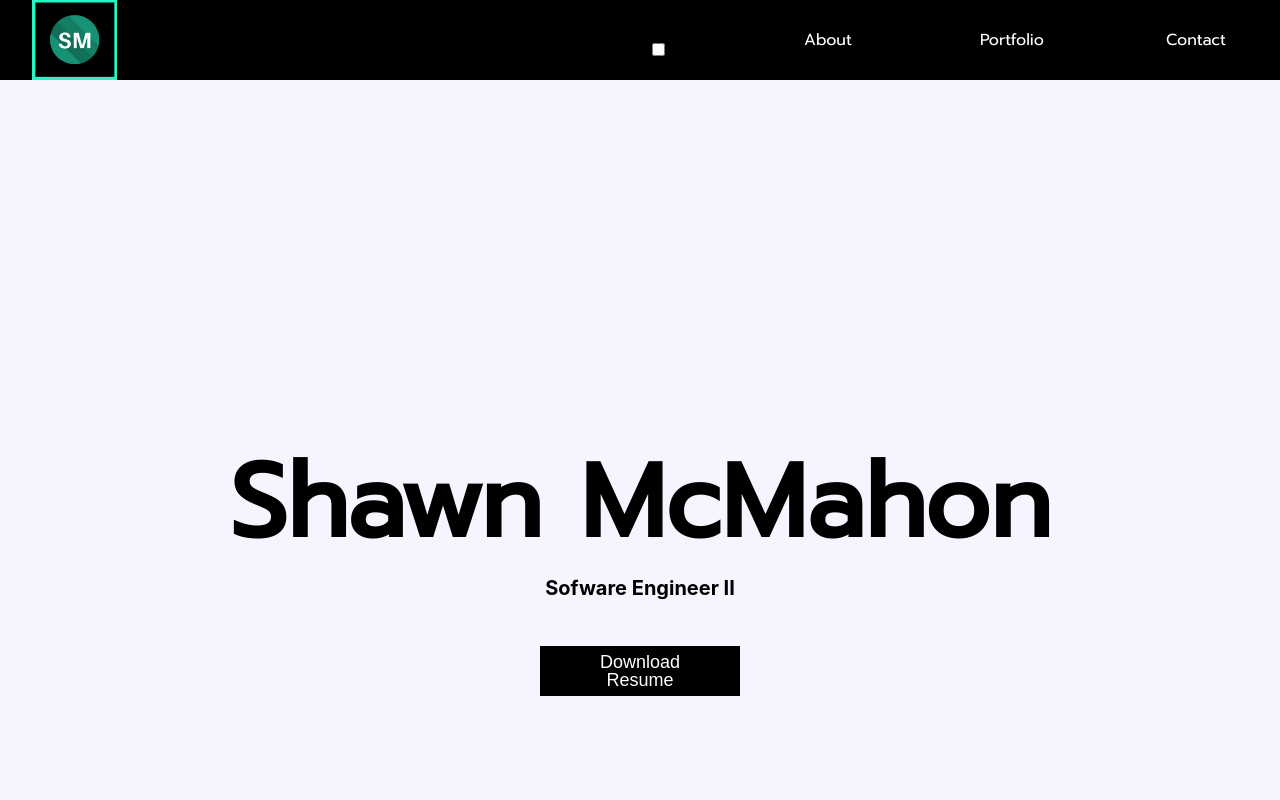
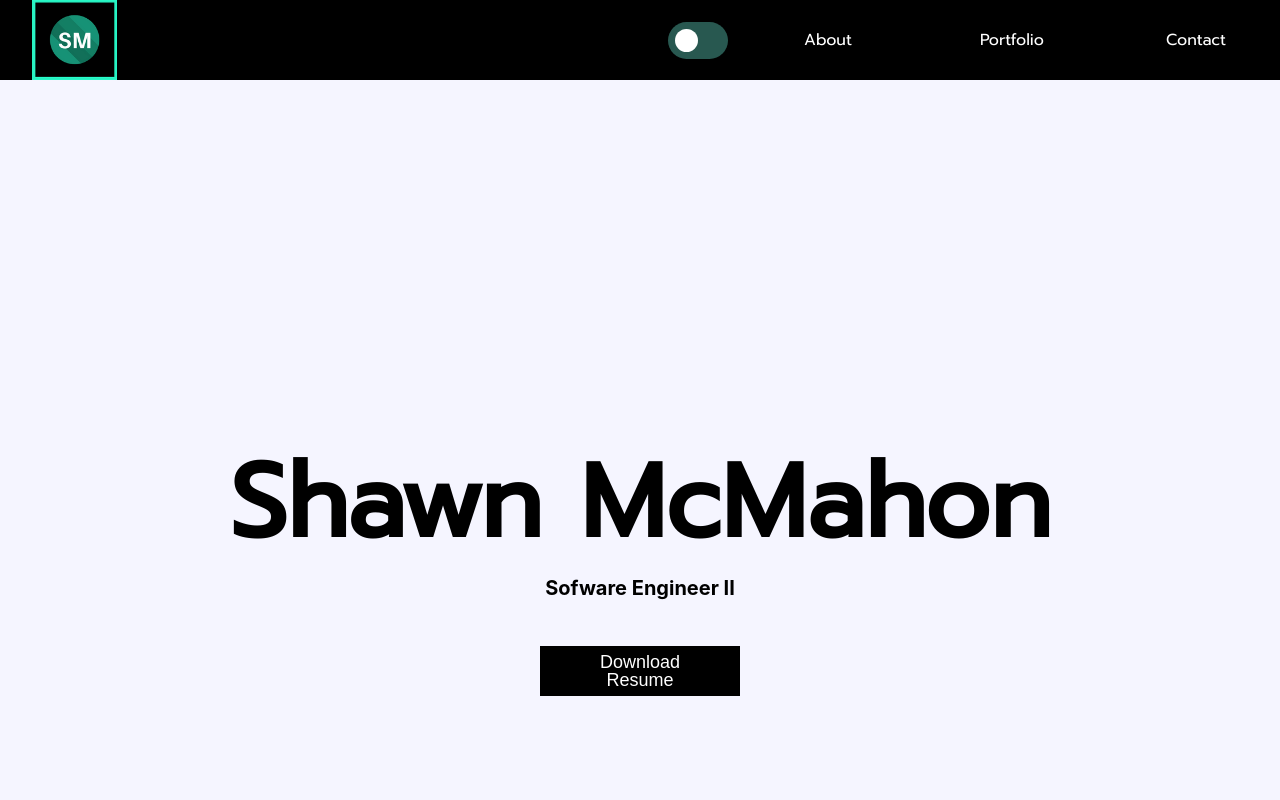
Before and after one commit to shawnmcmahon/portfolio, a React (Create React App) app: page / in a window 1280 px wide. Shown: the top 800 px of the page. Built offline with nearby package versions, Linux system fonts and the light colour scheme.

Commit message:
Replace light/dark switch

```diff
--- a/src/styles/desktop/Header.scss
+++ b/src/styles/desktop/Header.scss
@@ -254,57 +254,47 @@ a, a:hover, a:focus, a:active {
   }
 }
 
-/* Switch Component Styles */
-.switch {
-  position: relative;
-  display: inline-block;
+/* Original Switch Component Styles */
+.switch-wrap {
+  align-self: center;
+  cursor: pointer;
+  background: $darkGreen;
+  padding: $padding;
   width: $width;
   height: $height;
-  border-radius: $height;
-  transition: all 0.3s ease;
-}
+  border-radius: $height / 2;
 
-.switch input {
+  input {
+    position: absolute;
     opacity: 0;
     width: 0;
     height: 0;
   }
-
-.slider {
-  position: absolute;
-  cursor: pointer;
-  top: 0;
-  left: 0;
-  right: 0;
-  bottom: 0;
-  background-color: #ccc;
-  transition: 0.4s;
-  border-radius: $height;
-  padding: $padding;
 }
 
-.slider:before {
-  position: absolute;
-  content: "";
-  height: calc(#{$height} - 2 * #{$padding});
-  width: calc(#{$height} - 2 * #{$padding});
-  left: $padding;
-  bottom: $padding;
-  background-color: white;
-  transition: 0.4s;
+.switch {
+  height: 100%;
+  display: grid;
+  grid-template-columns: 0fr 1fr 1fr;
+  transition: 0.2s;
+
+  /* The moving circle element */
+  &::after {
+    content: '';
     border-radius: 50%;
+    background: $white;
+    grid-column: 2;
+    transition: background 0.2s;
+  }
 }
 
-input:checked + .slider {
+/* When checked, change the grid layout */
+input:checked + .switch {
+  grid-template-columns: 1fr 1fr 0fr;
+
+  &::after {
     background-color: $seaGreen;
   }
-
-input:focus + .slider {
-  box-shadow: 0 0 1px $seaGreen;
-}
-
-input:checked + .slider:before {
-  transform: translateX(calc(#{$width} - #{$height}));
 }
 
 /* Ensure no max-width constraints */
```
Lines whose indentation alone changed are shown as unchanged.
